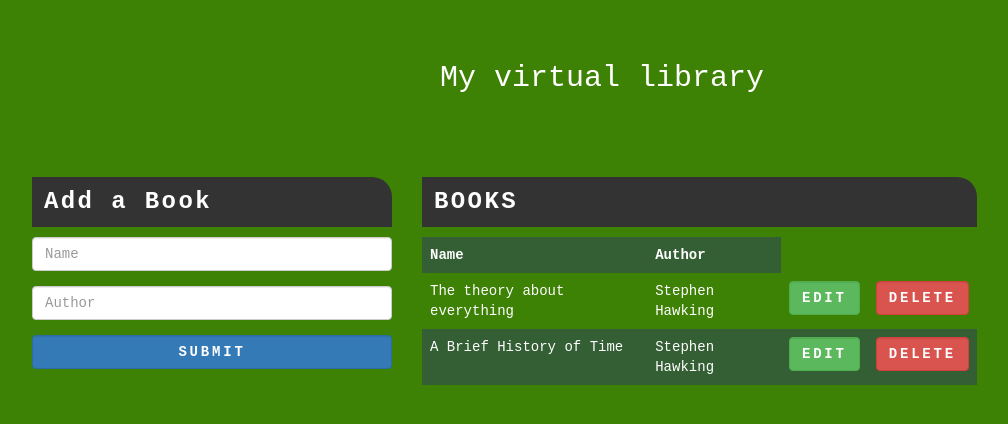
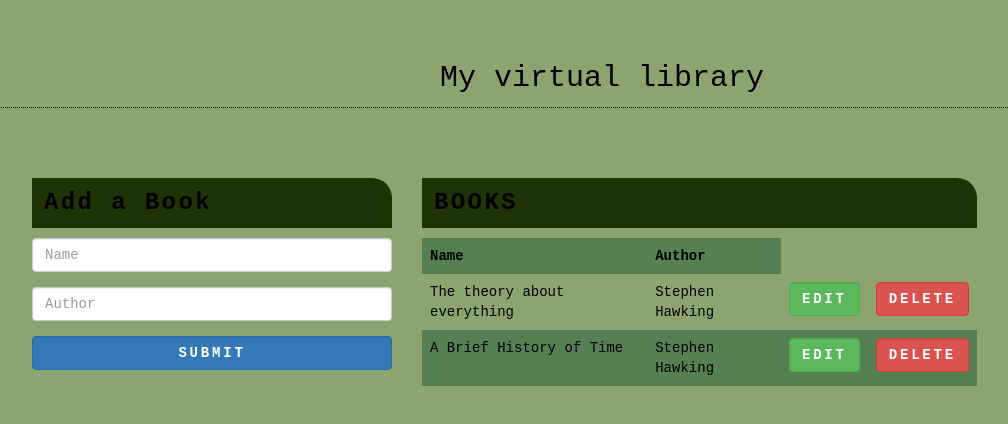
Before and after one commit to ygcorrea/jquery-study, a plain HTML site: page index.html in a window 1280 px wide. Shown: the whole page, without its empty margins (38-1046 px from the left). Drawn offline with nearby package versions, Linux system fonts and the light colour scheme.

Commit message:
adding new styke

```diff
--- a/src/style.css
+++ b/src/style.css
@@ -1,6 +1,6 @@
 body {
-  background: #3d8105;
-  color: white;
+  background: #8ca570;
+  color: black;
   font-family: monospace;
 }
 input,
@@ -9,7 +9,7 @@ input,
 }
 .table-striped > tbody > tr:nth-child(2n + 1) > td,
 .table-striped > tbody > tr:nth-child(2n + 1) > th {
-  background-color: #345e34;
+  background-color: #548054;
 }
 .row .alert {
   margin-top: 25px;
@@ -25,10 +25,12 @@ h2 {
   display: flex;
   align-items: center;
   justify-content: center;
+  color: #000;
+  border-bottom: 1px dotted #000;
 }
 
 h3 {
-  background-color: #333;
+  background-color: rgb(30, 51, 6);
   padding: 12px;
   border-top-right-radius: 20px;
   font-weight: bolder;
```
